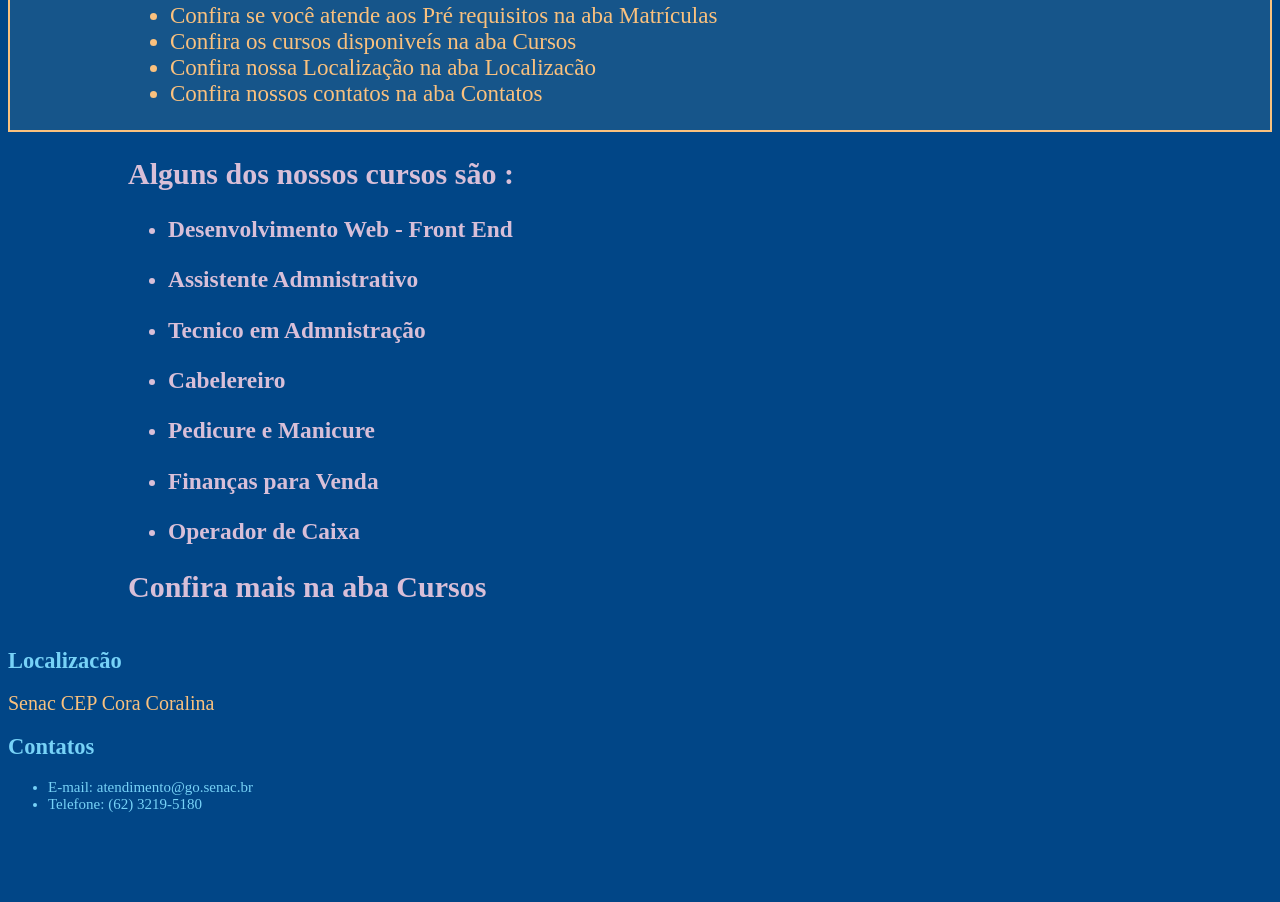
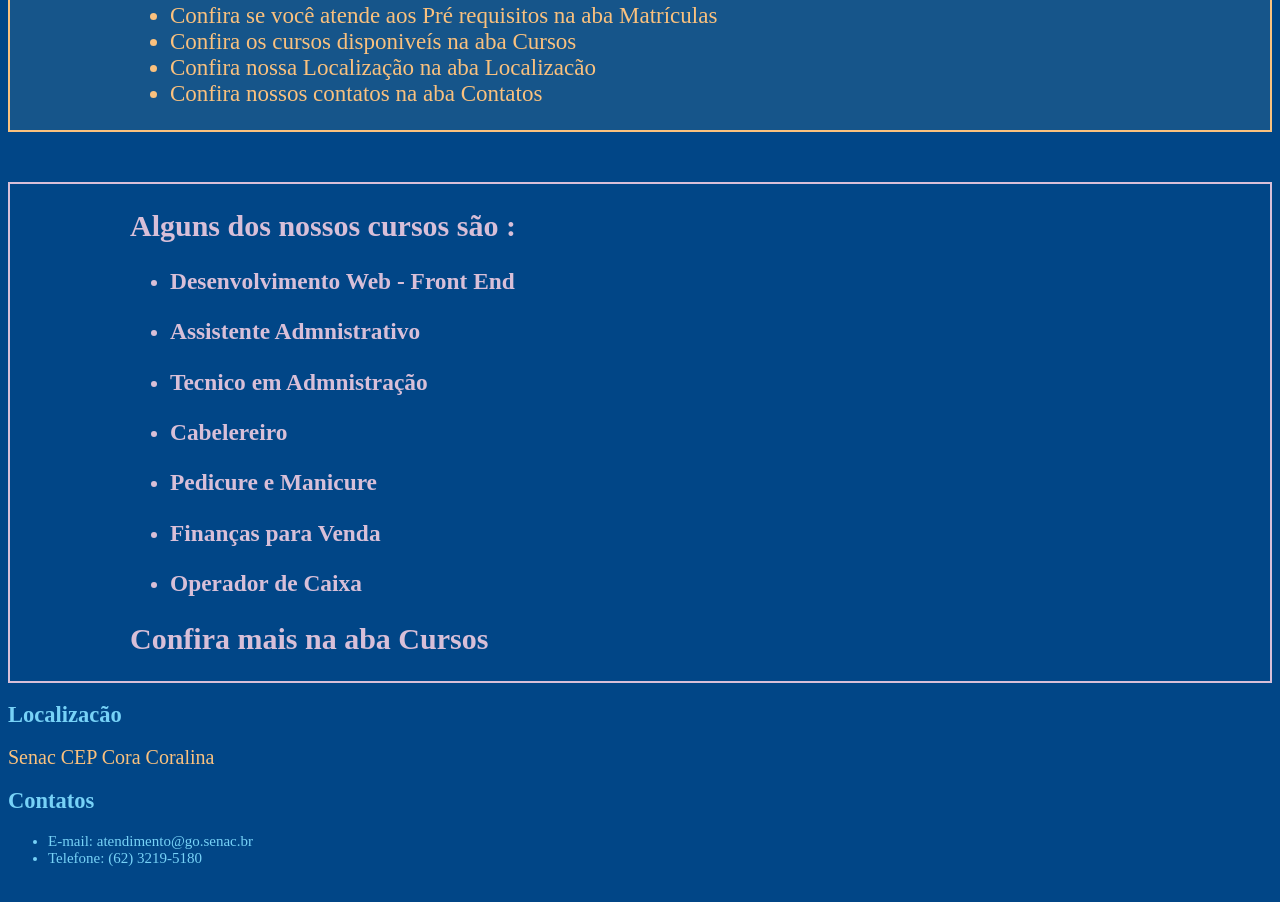
Before and after one commit to YunJhinn/js-if-else, a plain HTML site: page index.html in a window 1280 px wide. Shown: the part 1430-2332 px from the top of the page. Before the commit the page ends 2278 px from the top, so only its background shows below. Drawn offline with Linux system fonts and the light colour scheme.

Commit message:
Update style.css

```diff
--- a/css/style.css
+++ b/css/style.css
@@ -53,12 +53,16 @@
     margin-top: 50px;
     border: 2px solid #fac17e;
 }
+
 .cursos{
+    margin-top: 50px;
     font-size: 20px;
     color: thistle;
     /* text-align: center; */
     list-style: none;
-    margin-left: 120px;
+    /* margin-left: 120px; */
+    border: 2px solid thistle;
+    padding-left: 120px;
 }
 .loc{
     font-size: 15px;
```
